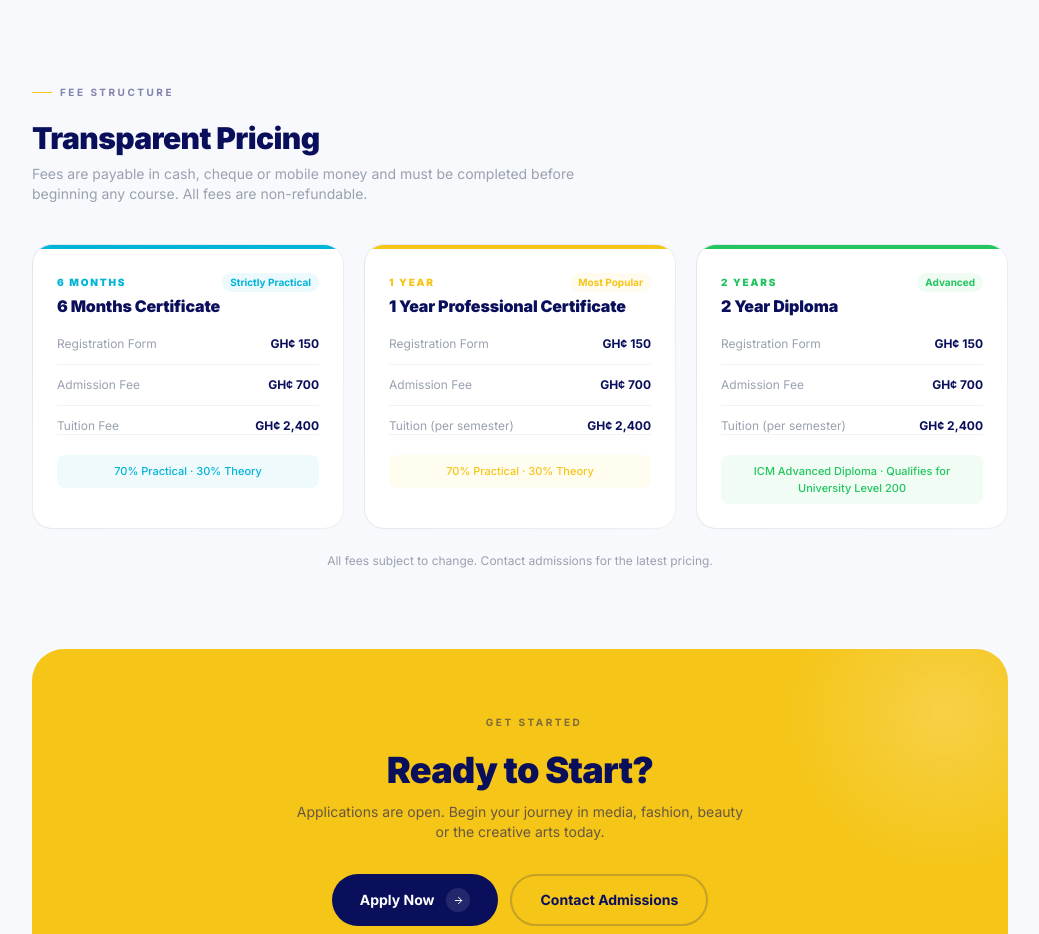
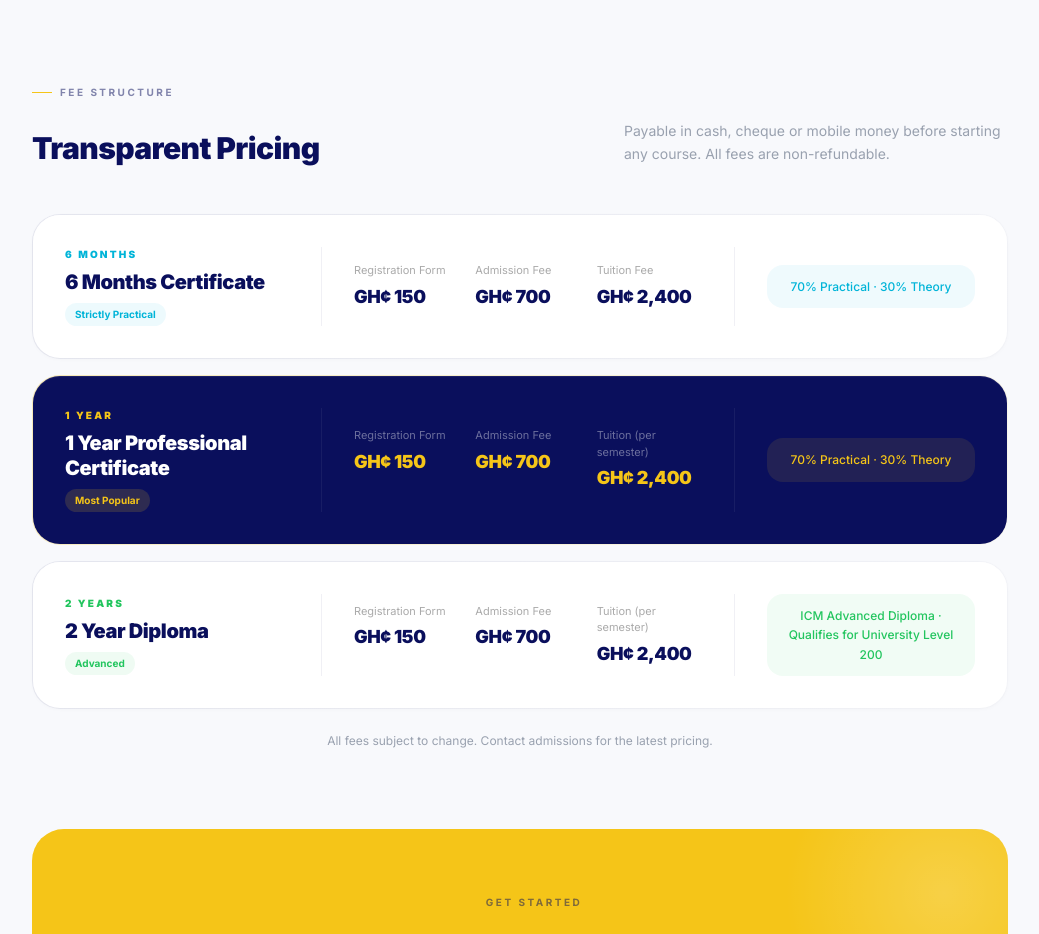
Before and after one commit to AyehPrince/fpmi-website, a Next.js app: page /programs in a window 1280 px wide. Shown: the part 8100-9034 px from the top of the page, without its empty margins (120-1159 px from the left). Built offline with nearby package versions, Linux system fonts and the light colour scheme.

Commit message:
ai design cleanup

```diff
--- a/src/components/sections/ProgramsLongScroll.jsx
+++ b/src/components/sections/ProgramsLongScroll.jsx
@@ -441,78 +441,125 @@ export default function ProgramsLongScroll() {
       {/* ── FEES ── */}
       <section id="fees" className="max-w-5xl mx-auto px-4 sm:px-6 py-16 md:py-20">
         <SectionEyebrow>Fee Structure</SectionEyebrow>
-        <h2 className="text-3xl font-black text-[#0a0f5c] mb-2" style={{ letterSpacing: "-0.02em" }}>
+        <div className="flex flex-col md:flex-row md:items-end md:justify-between gap-4 mb-12">
+          <h2 className="text-3xl font-black text-[#0a0f5c]" style={{ letterSpacing: "-0.02em" }}>
             Transparent Pricing
           </h2>
-        <p className="text-gray-400 text-sm mb-10 max-w-xl">
-          Fees are payable in cash, cheque or mobile money and must be completed before beginning any course. All fees are non-refundable.
+          <p className="text-gray-400 text-sm max-w-sm leading-relaxed">
+            Payable in cash, cheque or mobile money before starting any course. All fees are non-refundable.
           </p>
+        </div>
 
         <motion.div
           variants={stagger}
           initial="hidden"
           whileInView="show"
           viewport={{ once: true }}
-          className="grid grid-cols-1 md:grid-cols-3 gap-5 mb-6"
+          className="space-y-4"
         >
-          {FEES.map((fee) => (
+          {FEES.map((fee, i) => {
+            const isDark = i === 1
+            return (
               <motion.div
                 key={fee.title}
                 variants={fadeUp}
-              className="group relative rounded-[1.25rem] p-px transition-all duration-500"
-              style={{ background: "linear-gradient(135deg, rgba(10,15,92,0.08), rgba(10,15,92,0.02))" }}
+                className="group relative rounded-[1.75rem] p-px transition-all duration-700"
+                style={{
+                  background: isDark
+                    ? "linear-gradient(135deg, rgba(245,197,24,0.3), rgba(245,197,24,0.05))"
+                    : "linear-gradient(135deg, rgba(10,15,92,0.08), rgba(10,15,92,0.01))"
+                }}
               >
                 <div
-                className="rounded-[calc(1.25rem-1px)] bg-white overflow-hidden h-full"
-                style={{ boxShadow: "0 1px 3px rgba(0,0,0,0.03), inset 0 1px 0 rgba(255,255,255,0.9)" }}
+                  className="rounded-[calc(1.75rem-1px)] overflow-hidden"
+                  style={{
+                    backgroundColor: isDark ? "#0a0f5c" : "#fff",
+                    boxShadow: isDark
+                      ? "inset 0 1px 1px rgba(255,255,255,0.08)"
+                      : "inset 0 1px 0 rgba(255,255,255,0.9), 0 1px 4px rgba(0,0,0,0.03)"
+                  }}
                 >
-                {/* Top accent */}
-                <div className="h-1" style={{ backgroundColor: fee.accent }} />
-                <div className="p-6">
-                  <div className="flex items-center justify-between mb-1">
+                  <div className="flex flex-col md:flex-row md:items-center gap-6 md:gap-0 p-7 md:p-8">
+
+                    {/* Left — duration + title */}
+                    <div className="md:w-56 flex-shrink-0">
                       <span
-                      className="text-[10px] font-black uppercase tracking-[0.18em]"
-                      style={{ color: fee.accent }}
+                        className="text-[10px] font-black uppercase tracking-[0.22em] mb-2 block"
+                        style={{ color: isDark ? "#f5c518" : fee.accent }}
                       >
                         {fee.duration}
                       </span>
+                      <h3
+                        className="text-xl font-black leading-tight"
+                        style={{
+                          color: isDark ? "#fff" : "#0a0f5c",
+                          letterSpacing: "-0.02em"
+                        }}
+                      >
+                        {fee.title}
+                      </h3>
                       <span
-                      className="text-[10px] font-bold px-2 py-0.5 rounded-full"
-                      style={{ backgroundColor: `${fee.accent}12`, color: fee.accent }}
+                        className="inline-block mt-2 text-[10px] font-bold px-2.5 py-1 rounded-full"
+                        style={{
+                          backgroundColor: isDark ? "rgba(245,197,24,0.15)" : `${fee.accent}12`,
+                          color: isDark ? "#f5c518" : fee.accent
+                        }}
                       >
                         {fee.tag}
                       </span>
                     </div>
-                  <h3
-                    className="font-black text-[#0a0f5c] text-base mb-5 leading-tight"
-                    style={{ letterSpacing: "-0.01em" }}
+
+                    {/* Divider */}
+                    <div
+                      className="hidden md:block w-px self-stretch mx-8 flex-shrink-0"
+                      style={{ backgroundColor: isDark ? "rgba(255,255,255,0.06)" : "rgba(10,15,92,0.06)" }}
+                    />
+
+                    {/* Middle — fee breakdown */}
+                    <div className="flex-1 grid grid-cols-3 gap-4">
+                      {fee.items.map((item) => (
+                        <div key={item.label}>
+                          <p className="text-[11px] mb-1" style={{ color: isDark ? "rgba(255,255,255,0.4)" : "#aaa" }}>
+                            {item.label}
+                          </p>
+                          <p
+                            className="text-lg font-black"
+                            style={{
+                              color: isDark ? "#f5c518" : "#0a0f5c",
+                              letterSpacing: "-0.02em"
+                            }}
                           >
-                    {fee.title}
-                  </h3>
-                  <div className="space-y-3 mb-5">
-                    {fee.items.map((item) => (
-                      <div
-                        key={item.label}
-                        className="flex justify-between items-center text-xs pb-3 last:pb-0"
-                        style={{ borderBottom: "1px solid rgba(10,15,92,0.05)" }}
-                      >
-                        <span className="text-gray-400">{item.label}</span>
-                        <span className="font-bold text-[#0a0f5c]">{item.value}</span>
+                            {item.value}
+                          </p>
                         </div>
                       ))}
                     </div>
+
+                    {/* Divider */}
                     <div
-                    className="text-[11px] font-medium px-3 py-2 rounded-lg text-center"
-                    style={{ backgroundColor: `${fee.accent}10`, color: fee.accent }}
+                      className="hidden md:block w-px self-stretch mx-8 flex-shrink-0"
+                      style={{ backgroundColor: isDark ? "rgba(255,255,255,0.06)" : "rgba(10,15,92,0.06)" }}
+                    />
+
+                    {/* Right — note pill */}
+                    <div className="md:w-52 flex-shrink-0">
+                      <div
+                        className="rounded-2xl px-4 py-3 text-xs font-medium leading-relaxed text-center"
+                        style={{
+                          backgroundColor: isDark ? "rgba(245,197,24,0.1)" : `${fee.accent}10`,
+                          color: isDark ? "#f5c518" : fee.accent
+                        }}
                       >
                         {fee.note}
                       </div>
                     </div>
                   </div>
+                </div>
               </motion.div>
-          ))}
+            )
+          })}
         </motion.div>
-        <p className="text-xs text-gray-400 text-center">All fees subject to change. Contact admissions for the latest pricing.</p>
+        <p className="text-xs text-gray-400 text-center mt-6">All fees subject to change. Contact admissions for the latest pricing.</p>
       </section>
 
       {/* ── CTA ── */}
```
Lines whose indentation alone changed are shown as unchanged.
